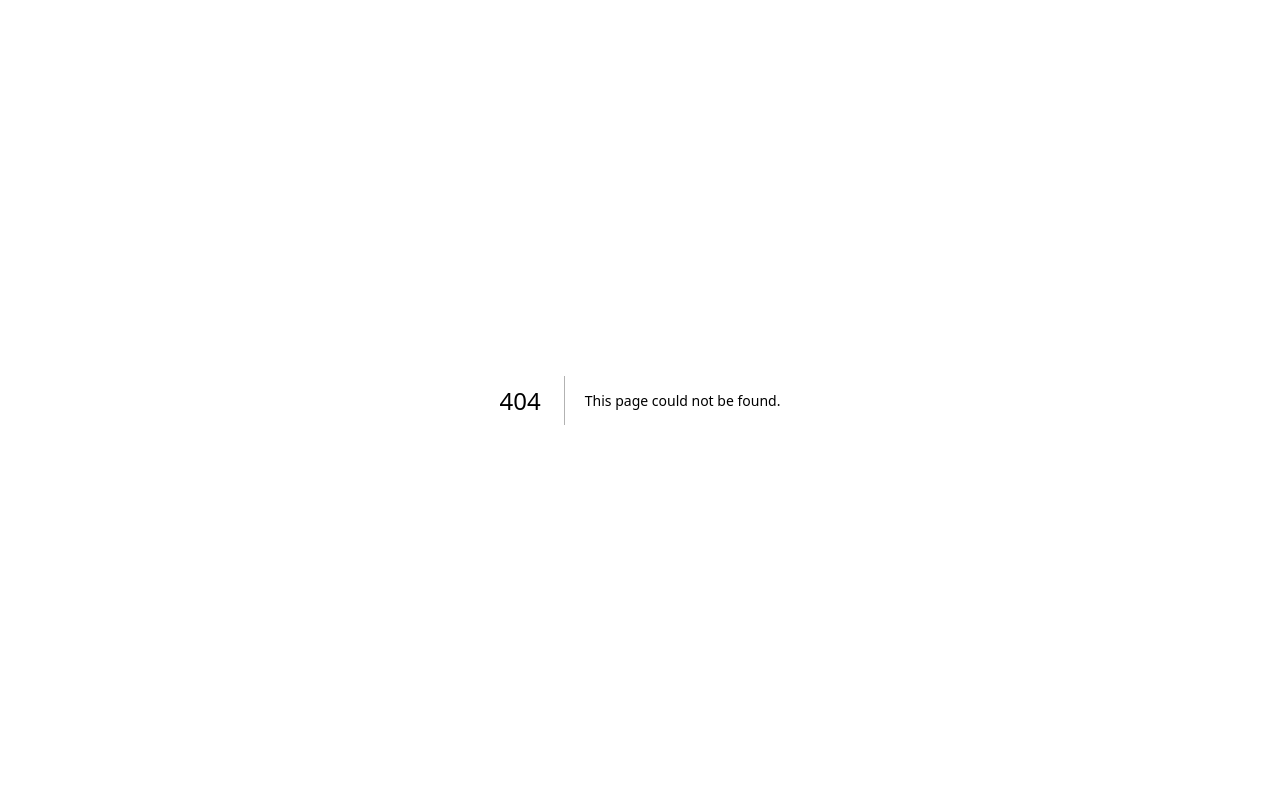
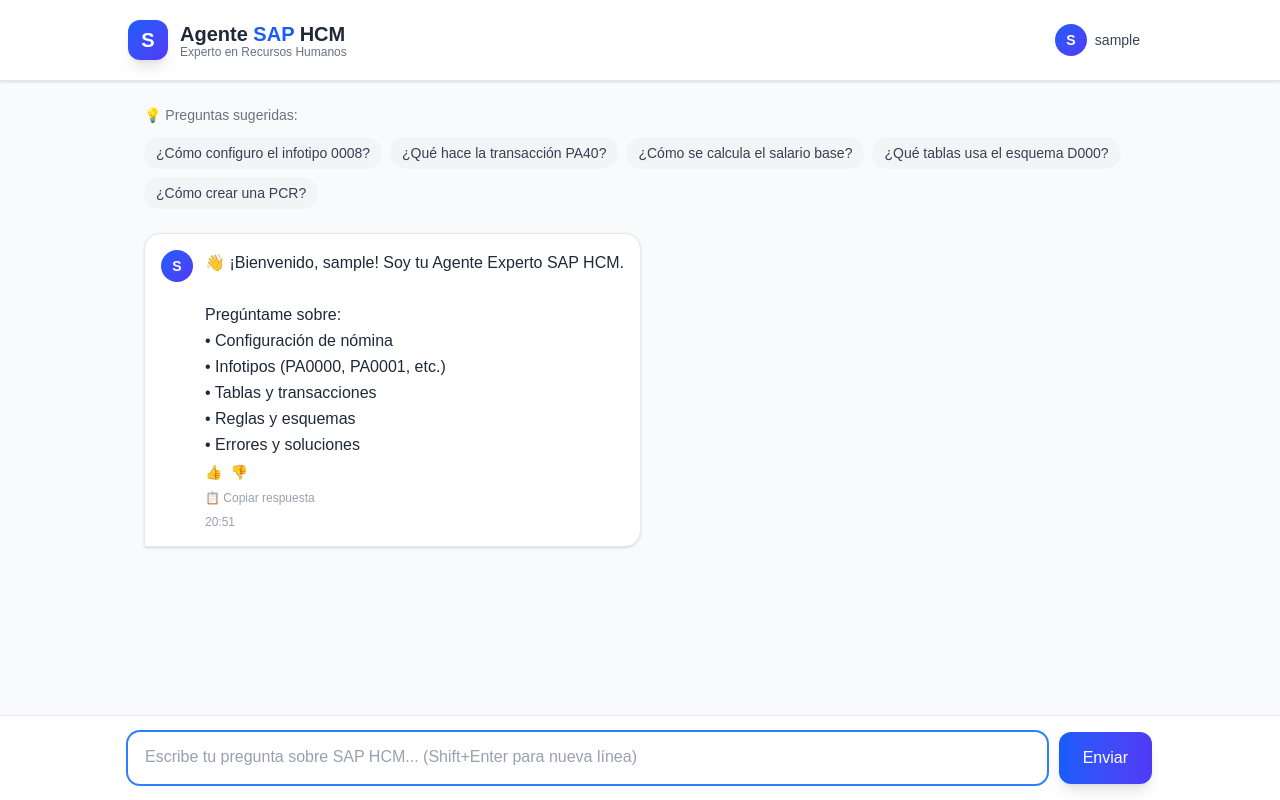
Before and after one commit to luisdanielrod52-afk/agente-sap-frontend, a Next.js app: page /chat in a window 1280 px wide. Before the commit this address had no page. Built offline with nearby package versions, Linux system fonts and the light colour scheme; sample sign-in values are in the browser's storage.

Commit message:
CREAR: página de chat en /chat

```diff
--- /dev/null
+++ b/app/chat/page.tsx
@@ -0,0 +1,37 @@
+'use client';
+import { useState, useEffect } from 'react';
+import { useRouter } from 'next/navigation';
+import Chat from '@/components/Chat';
+
+export default function ChatPage() {
+  const router = useRouter();
+  const [token, setToken] = useState<string | null>(null);
+  const [username, setUsername] = useState<string>('');
+
+  useEffect(() => {
+    const savedToken = localStorage.getItem('token');
+    const savedUsername = localStorage.getItem('username');
+    if (savedToken) {
+      setToken(savedToken);
+      setUsername(savedUsername || '');
+    } else {
+      router.push('/login');
+    }
+  }, []);
+
+  const handleLogout = () => {
+    localStorage.removeItem('token');
+    localStorage.removeItem('username');
+    router.push('/');
+  };
+
+  if (!token) {
+    return (
+      <div className="min-h-screen flex items-center justify-center">
+        <div className="text-2xl">⏳ Cargando...</div>
+      </div>
+    );
+  }
+
+  return <Chat token={token} onLogout={handleLogout} username={username} />;
+}
```
